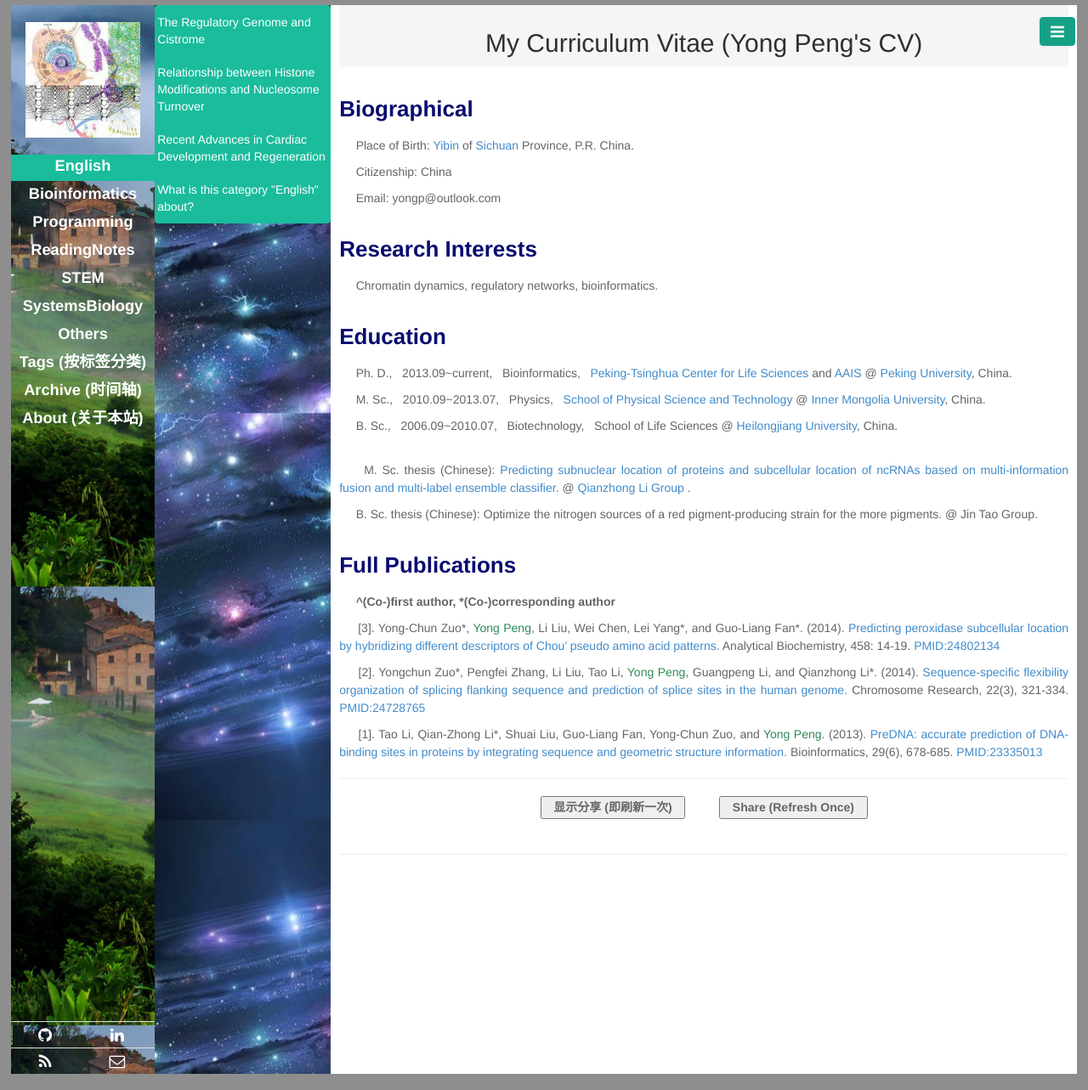
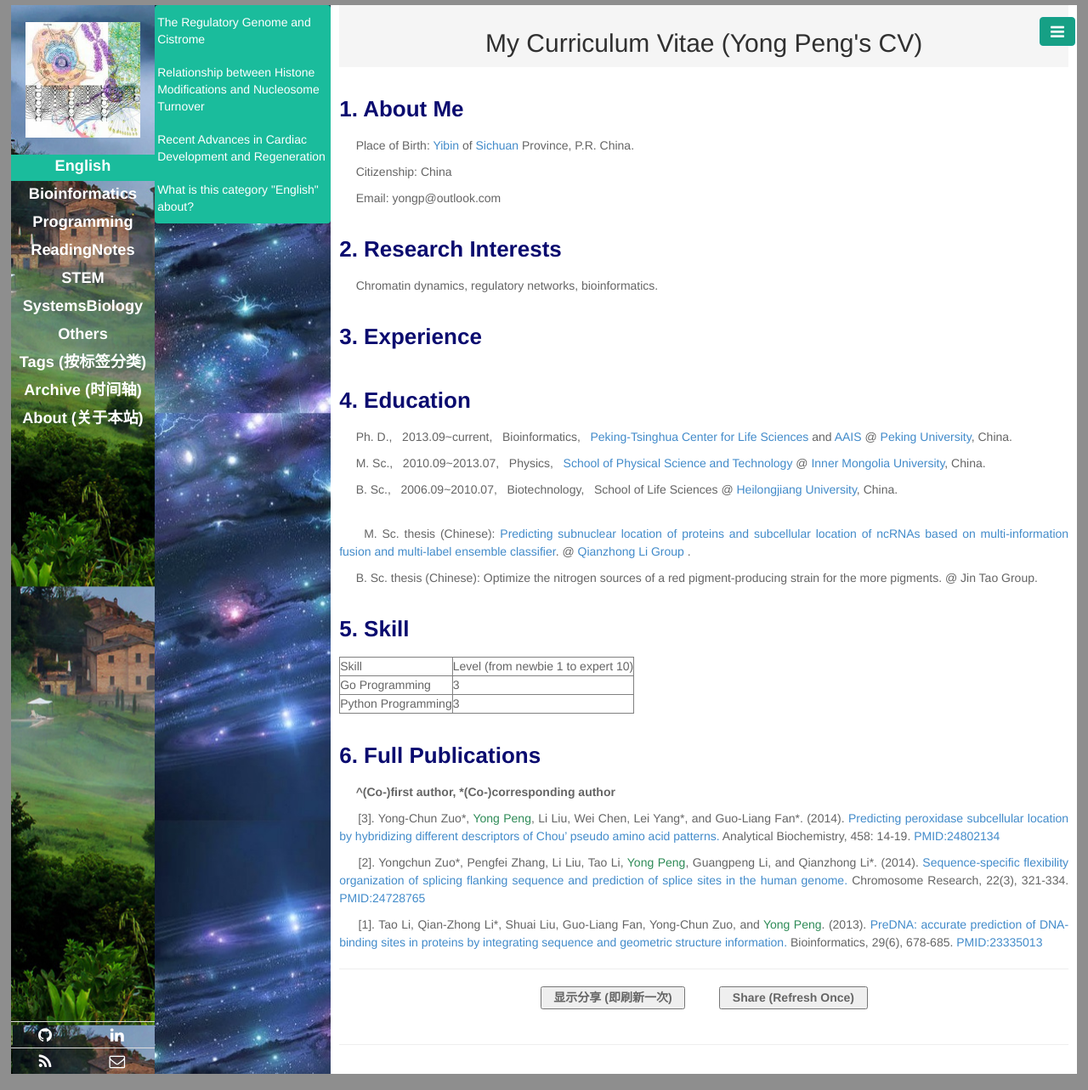
Before and after one commit to CTLife/CTLife.github.io, a Jekyll site: the page built from yongpeng.html, in a window 1280 px wide. Shown: the whole page at 85% size. Built offline with Jekyll 4.4.1, drawn with Linux system fonts in a browser that asks for light colours; Markdown is read by kramdown in place of the engine named in the settings.

Commit message:
Update yongpeng.html

```diff
--- a/yongpeng.html
+++ b/yongpeng.html
@@ -4,16 +4,21 @@ title: My Curriculum Vitae (Yong Peng's CV)
 titlename: Yong Peng CV
 ---
 
-<h3 style = "color:#0a0b6f"><b>Biographical</b></h3>
+<h3 style = "color:#0a0b6f"><b>1. About Me</b></h3>
 <p> &nbsp;&nbsp;&nbsp;&nbsp; Place of Birth: <a href="https://en.wikipedia.org/wiki/Yibin"> Yibin </a> of <a href="https://en.wikipedia.org/wiki/Sichuan">Sichuan</a> Province, P.R. China.</p>
  <!--<p> &nbsp;&nbsp;&nbsp;&nbsp; Date of Birth: 5 March, 1986 </p>-->
 <p> &nbsp;&nbsp;&nbsp;&nbsp; Citizenship: China </p>
 <p> &nbsp;&nbsp;&nbsp;&nbsp; Email: yongp@outlook.com </p>
 
-<h3><b style = "color:#0a0b6f">Research Interests</b></h3>
+
+<h3><b style = "color:#0a0b6f">2. Research Interests</b></h3>
 <p> &nbsp;&nbsp;&nbsp;&nbsp; Chromatin dynamics, regulatory networks, bioinformatics.</p>
 
-<h3><b style = "color:#0a0b6f">Education</b></h3>
+
+<h3><b style = "color:#0a0b6f">3. Experience</b></h3>
+
+
+<h3><b style = "color:#0a0b6f">4. Education</b></h3>
 <p> &nbsp;&nbsp;&nbsp;&nbsp; Ph. D., &nbsp; 2013.09~current,  &nbsp; Bioinformatics,  &nbsp; <a href="http://www.cls.edu.cn/english/">Peking-Tsinghua Center for Life Sciences</a> and <a href="http://www.aais.pku.edu.cn/En_Index.asp">AAIS</a> @ <a href="https://en.wikipedia.org/wiki/Peking_University">Peking University</a>, China. </p>
 <p> &nbsp;&nbsp;&nbsp;&nbsp; M. Sc., &nbsp; 2010.09~2013.07,  &nbsp; Physics,  &nbsp; <a href="http://wlxy.imu.edu.cn/"> School of Physical Science and Technology</a> @ <a href="https://en.wikipedia.org/wiki/Inner_Mongolia_University">Inner Mongolia University</a>, China. </p>
 <p> &nbsp;&nbsp;&nbsp;&nbsp; B. Sc., &nbsp; 2006.09~2010.07,  &nbsp; Biotechnology,  &nbsp; School of Life Sciences @ <a href="https://en.wikipedia.org/wiki/Heilongjiang_University">Heilongjiang University</a>, China. </p>
@@ -23,8 +28,24 @@ multi-information fusion and multi-label ensemble classifier</a>. @ <a href="htt
 <p> &nbsp;&nbsp;&nbsp;&nbsp; B. Sc. thesis (Chinese): Optimize the nitrogen sources of a red pigment-producing strain for the more pigments. @ Jin Tao Group. </p>
 
 
+<h3><b style = "color:#0a0b6f"> 5. Skill  </b></h3>
+<table border="1">
+  <tr>
+    <td>Skill</td>
+    <td>Level (from newbie 1 to expert 10)</td>
+  </tr>
+  <tr>
+    <td>Go Programming</td>
+    <td>3</td>
+  </tr>
+  <tr>
+    <td>Python Programming</td>
+    <td>3</td>
+  </tr>
+</table>
 
-<h3><b style = "color:#0a0b6f"> Full Publications </b></h3>
+
+<h3><b style = "color:#0a0b6f"> 6. Full Publications </b></h3>
 <p><b> &nbsp;&nbsp;&nbsp;&nbsp; ^(Co-)first author,  *(Co-)corresponding author </b></p>
 
 <p> &nbsp;&nbsp;&nbsp;&nbsp; [3].  Yong-Chun Zuo*, <font color="#2E8B57">Yong Peng</font>, Li Liu, Wei Chen, Lei Yang*, and Guo-Liang Fan*. (2014).
```
